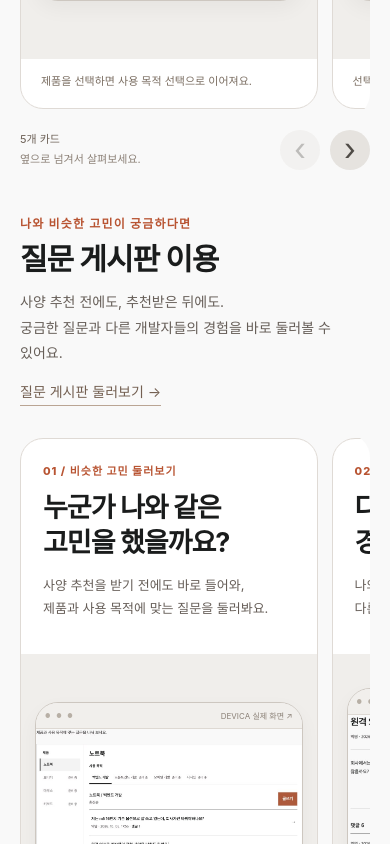
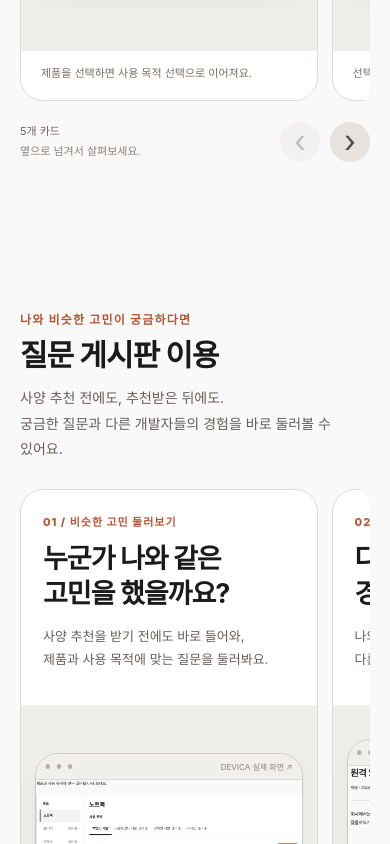
Before and after one commit to woowacourse-teams/2026-Devica, a React (Vite) app in the folder frontend/: page / in a window 390 px wide. Shown: the part 1480-2324 px from the top of the page. Built offline with nearby package versions, Linux system fonts and the light colour scheme; no server answers.

Commit message:
feat: 랜딩페이지 수정
Frontend-Review: hash=d06be64aeb85e363ba49df019568feba549d144c base=origin/develop unresolved=0

```diff
--- a/frontend/src/LandingGuide.tsx
+++ b/frontend/src/LandingGuide.tsx
@@ -5,6 +5,7 @@ import type { LandingGuideContent } from './landingGuides';
 export function LandingGuide({ guide }: { guide: LandingGuideContent }) {
   const trackRef = useRef<HTMLElement>(null);
   const [edges, setEdges] = useState({ start: true, end: false });
+  const [hasExplored, setHasExplored] = useState(false);
   const trackId = `${guide.id}-track`;
 
   useEffect(() => {
@@ -16,6 +17,7 @@ export function LandingGuide({ guide }: { guide: LandingGuideContent }) {
       const start = track.scrollLeft <= 3;
       const end = track.scrollLeft >= track.scrollWidth - track.clientWidth - 2;
       setEdges((previous) => (previous.start === start && previous.end === end ? previous : { start, end }));
+      if (!start) setHasExplored(true);
     }
 
     const observer = new ResizeObserver(updateEdges);
@@ -73,20 +75,18 @@ export function LandingGuide({ guide }: { guide: LandingGuideContent }) {
       aria-labelledby={`${guide.id}-title`}
       aria-roledescription="캐러셀"
     >
-      <div className="landing-guide__heading">
+      <div className="landing-guide__heading" data-landing-reveal="">
         <div>
           <p className="landing-eyebrow">{guide.eyebrow}</p>
           <h2 id={`${guide.id}-title`}>{guide.title}</h2>
           <p className="landing-description">{guide.description}</p>
         </div>
-        <LandingLink className="landing-textlink" href={guide.href}>
-          {guide.linkText}
-        </LandingLink>
       </div>
       <section
         className="landing-guide__track"
         id={trackId}
         ref={trackRef}
+        data-landing-reveal=""
         // biome-ignore lint/a11y/noNoninteractiveTabindex: 가로 스크롤 영역에 초점을 두고 방향키와 Home/End로 카드를 넘긴다.
         tabIndex={0}
         aria-label={`${guide.title} 설명 카드. 좌우 방향키로 넘길 수 있습니다.`}
@@ -129,11 +129,19 @@ export function LandingGuide({ guide }: { guide: LandingGuideContent }) {
           </article>
         ))}
       </section>
-      <div className="landing-guide__controls">
+      <div className="landing-guide__controls" data-landing-reveal="">
         <p>
           <span className="landing-guide__count">{guide.cards.length}개 카드</span>
           <span>옆으로 넘겨서 살펴보세요.</span>
         </p>
+        <div className="landing-guide__action">
+          {hasExplored && (
+            <LandingLink className="landing-guide__start" href={guide.href}>
+              {guide.linkText}
+              <span aria-hidden="true">›</span>
+            </LandingLink>
+          )}
+        </div>
         <div className="landing-guide__arrows">
           <button
             type="button"
--- a/frontend/src/LandingPage.css
+++ b/frontend/src/LandingPage.css
@@ -1,4 +1,7 @@
 /* 승인된 v7 시안의 스타일은 홈 안으로 한정한다. 기존 기능 화면의 본문은 영향을 받지 않는다. */
+html:has(.landing-page) {
+    scroll-behavior: smooth;
+}
 .probe.probe--home {
     width: calc(100% - 112px);
     max-width: 1152px;
@@ -17,6 +20,36 @@
 }
 .landing-page a {
     text-decoration: none;
+}
+.landing-page [data-landing-reveal="pending"] {
+    opacity: 0;
+    transform: translateY(28px);
+}
+.landing-page [data-landing-reveal="visible"] {
+    opacity: 1;
+    transform: none;
+    transition:
+        opacity 700ms ease,
+        transform 700ms cubic-bezier(0.22, 1, 0.36, 1);
+    transition-delay: var(--landing-reveal-delay, 0ms);
+}
+.landing-hero__copy > :nth-child(2) {
+    --landing-reveal-delay: 80ms;
+}
+.landing-hero__copy > :nth-child(3) {
+    --landing-reveal-delay: 160ms;
+}
+.landing-hero__copy > :nth-child(4) {
+    --landing-reveal-delay: 240ms;
+}
+.landing-hero__copy > :nth-child(5) {
+    --landing-reveal-delay: 320ms;
+}
+.landing-page [data-landing-reveal]:focus-visible,
+.landing-page [data-landing-reveal]:has(:focus-visible) {
+    opacity: 1;
+    transform: none;
+    transition: none;
 }
 .landing-page h1 {
     font-size: clamp(32px, 3.5vw, 48px);
@@ -135,7 +168,7 @@
 }
 .landing-how {
     border-top: 1px solid var(--landing-line);
-    padding: 48px 0 12px;
+    padding: 80px 0 12px;
     scroll-margin-top: 24px;
 }
 .landing-section-heading {
@@ -157,7 +190,7 @@
     display: grid;
     grid-template-columns: 1fr 1fr;
     gap: 16px;
-    margin: 27px 0 8px;
+    margin: 48px 0 0;
 }
 .landing-routes a {
     padding: 19px 22px;
@@ -178,7 +211,7 @@
     line-height: 1.6;
 }
 .landing-guide {
-    padding: 40px 0 4px;
+    padding: 112px 0 4px;
     scroll-margin-top: 24px;
 }
 .landing-guide__heading {
@@ -203,10 +236,6 @@
 }
 .landing-guide__heading .landing-description {
     margin-top: 10px;
-}
-.landing-guide__heading > .landing-textlink {
-    white-space: nowrap;
-    margin-bottom: 4px;
 }
 .landing-guide__track {
     display: flex;
@@ -315,11 +344,59 @@
     min-height: 214px;
 }
 .landing-guide__controls {
-    display: flex;
+    display: grid;
+    grid-template-columns: minmax(0, 1fr) auto minmax(0, 1fr);
     align-items: center;
     justify-content: space-between;
     gap: 20px;
     margin-top: 13px;
+}
+.landing-guide__action {
+    min-height: 56px;
+    display: flex;
+    align-items: center;
+    justify-content: center;
+}
+.landing-guide__start {
+    display: inline-flex;
+    align-items: center;
+    gap: 18px;
+    padding: 8px 8px 8px 22px;
+    border: 1px solid var(--landing-line);
+    border-radius: 999px;
+    background: #e6e3dfe6;
+    backdrop-filter: blur(12px);
+    color: #1a1c1c;
+    font-size: 14px;
+    font-weight: 700;
+    white-space: nowrap;
+    box-shadow: 0 4px 16px #20180b0a;
+    animation: landing-guide-action-in 400ms ease-out;
+}
+.landing-guide__start span {
+    display: flex;
+    align-items: center;
+    justify-content: center;
+    width: 36px;
+    height: 36px;
+    border-radius: 50%;
+    background: var(--accent);
+    color: #fff;
+    font-size: 30px;
+    line-height: 1;
+}
+.landing-guide__start:hover {
+    background: #ded9d3;
+}
+@keyframes landing-guide-action-in {
+    from {
+        opacity: 0;
+        transform: translateY(12px);
+    }
+    to {
+        opacity: 1;
+        transform: none;
+    }
 }
 .landing-guide__controls p {
     display: flex;
@@ -333,6 +410,7 @@
 }
 .landing-guide__arrows {
     display: flex;
+    justify-self: end;
     gap: 10px;
 }
 .landing-guide__arrows button {
@@ -441,11 +519,15 @@
     .landing-section-heading {
         display: block;
     }
+    .landing-how {
+        padding-top: 56px;
+    }
     .landing-section-heading > p {
         margin-top: 13px;
     }
     .landing-routes {
         gap: 10px;
+        margin-top: 32px;
     }
     .landing-routes a {
         padding: 17px 15px;
@@ -459,9 +541,8 @@
     .landing-guide__heading {
         display: block;
     }
-    .landing-guide__heading > .landing-textlink {
-        display: inline-block;
-        margin-top: 16px;
+    .landing-guide {
+        padding-top: 72px;
     }
     .landing-guide__track {
         gap: 14px;
@@ -495,6 +576,14 @@
         display: block;
         font-size: 11px;
     }
+    .landing-guide__controls {
+        grid-template-columns: 1fr auto;
+        gap: 16px;
+    }
+    .landing-guide__action {
+        grid-column: 1 / -1;
+        grid-row: 2;
+    }
     .landing-guide__count {
         display: block;
         margin-bottom: 2px;
@@ -510,6 +599,19 @@
         font-size: 26px;
     }
 }
+@media (prefers-reduced-motion: reduce), print {
+    html:has(.landing-page) {
+        scroll-behavior: auto;
+    }
+    .landing-page [data-landing-reveal] {
+        opacity: 1;
+        transform: none;
+        transition: none;
+    }
+    .landing-guide__start {
+        animation: none;
+    }
+}
 @media (max-width: 600px) {
     .landing-hero__buttons {
         flex-wrap: wrap;
--- a/frontend/src/landingGuides.ts
+++ b/frontend/src/landingGuides.ts
@@ -5,7 +5,7 @@ export const LANDING_GUIDES = [
     eyebrow: '내 목적에 맞는 사양이 궁금하다면',
     title: '내 사양 찾기',
     description: '제품과 사용 목적을 선택하고, 내 환경에 맞는 사양과 제품을 확인해요.',
-    linkText: '내 사양 찾기 시작 →',
+    linkText: '내 사양 찾기 시작',
     href: '/category',
     cards: [
       {
@@ -95,7 +95,7 @@ export const LANDING_GUIDES = [
     eyebrow: '나와 비슷한 고민이 궁금하다면',
     title: '질문 게시판 이용',
     description: '사양 추천 전에도, 추천받은 뒤에도.\n궁금한 질문과 다른 개발자들의 경험을 바로 둘러볼 수 있어요.',
-    linkText: '질문 게시판 둘러보기 →',
+    linkText: '질문 게시판 둘러보기',
     href: '/board',
     cards: [
       {
--- /dev/null
+++ b/frontend/src/useLandingReveal.ts
@@ -0,0 +1,69 @@
+import { useLayoutEffect, useRef } from 'react';
+
+export function useLandingReveal() {
+  const pageRef = useRef<HTMLDivElement>(null);
+
+  useLayoutEffect(() => {
+    const page = pageRef.current;
+    if (page === null || typeof IntersectionObserver === 'undefined') return;
+    const reducedMotion = window.matchMedia('(prefers-reduced-motion: reduce)');
+    if (reducedMotion.matches) return;
+
+    const targets = page.querySelectorAll<HTMLElement>('[data-landing-reveal]');
+    const observer = new IntersectionObserver(
+      (entries) => {
+        for (const entry of entries) {
+          if (entry.isIntersecting && entry.target instanceof HTMLElement) reveal(entry.target);
+        }
+      },
+      { threshold: 0.12, rootMargin: '0px 0px -48px 0px' },
+    );
+    // 등장 위치와 초기화 위치를 떨어뜨려 이동 중 화면 가장자리에서 깜빡이지 않게 한다.
+    const resetObserver = new IntersectionObserver(
+      (entries) => {
+        for (const entry of entries) {
+          if (!entry.isIntersecting && entry.target instanceof HTMLElement) {
+            entry.target.dataset.landingReveal = 'pending';
+          }
+        }
+      },
+      { rootMargin: '96px 0px' },
+    );
+
+    function reveal(target: HTMLElement) {
+      target.dataset.landingReveal = 'visible';
+    }
+
+    function onFocus(event: FocusEvent) {
+      if (!(event.target instanceof HTMLElement)) return;
+      const target = event.target.closest<HTMLElement>('[data-landing-reveal]');
+      if (target !== null) reveal(target);
+    }
+
+    function onMotionChange(event: MediaQueryListEvent) {
+      if (!event.matches) return;
+      for (const target of targets) reveal(target);
+      observer.disconnect();
+      resetObserver.disconnect();
+    }
+
+    // 관찰을 지원할 때만 첫 페인트 전에 숨기고, 화면에 다시 들어올 때마다 재생한다.
+    for (const target of targets) {
+      target.dataset.landingReveal = 'pending';
+      observer.observe(target);
+      resetObserver.observe(target);
+    }
+    page.addEventListener('focusin', onFocus);
+    reducedMotion.addEventListener('change', onMotionChange);
+
+    return () => {
+      observer.disconnect();
+      resetObserver.disconnect();
+      page.removeEventListener('focusin', onFocus);
+      reducedMotion.removeEventListener('change', onMotionChange);
+      for (const target of targets) target.dataset.landingReveal = '';
+    };
+  }, []);
+
+  return pageRef;
+}
```
Also changed, not shown: frontend/src/LandingPage.tsx (+17 -10 lines).
